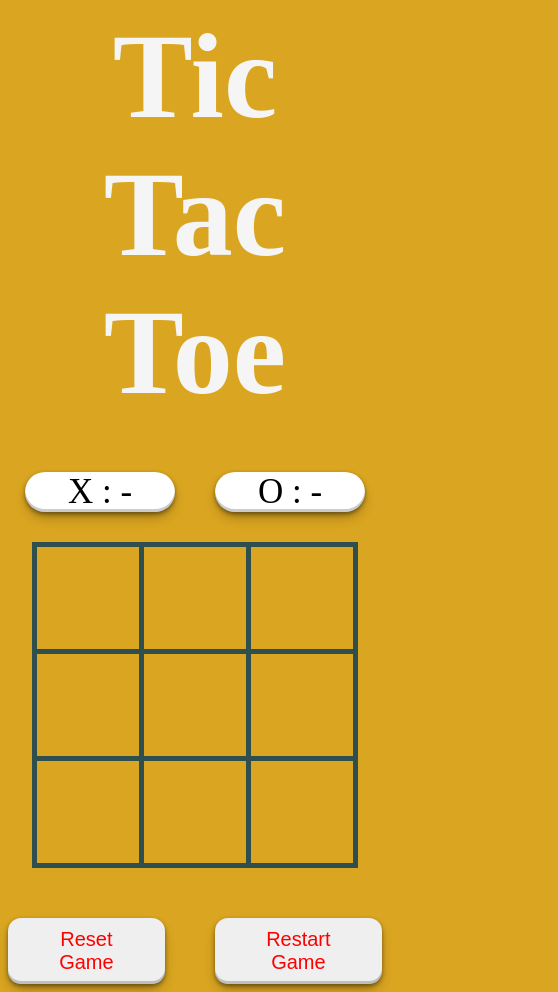
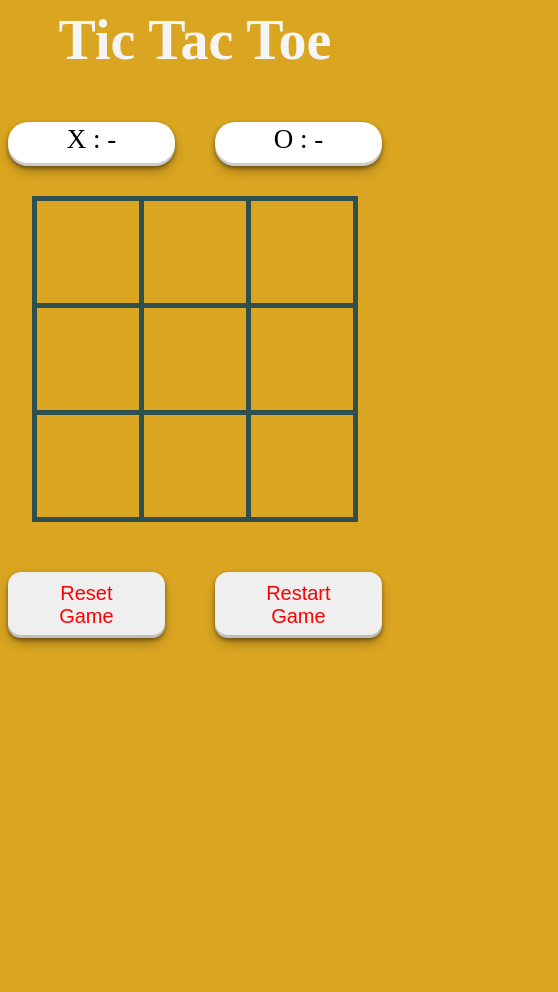
Before and after one commit to Vikashkumawat979/Tic_Tac_Toe, a plain HTML site: page index.html in a window 390 px wide. Both pictures are taken after a click on the button "Start without Name". Shown: the whole page, 558 px wide, since content can reach past the window. After the commit the page ends 844 px from the top, so only its background shows below. Drawn offline with Linux system fonts and the light colour scheme.

Commit message:
code changes for responsive UI

```diff
--- a/css/style.css
+++ b/css/style.css
@@ -1,21 +1,25 @@
-body{
-    background-color:goldenrod;
-    background-size:100vw 100vh;
+body {
+    background-color: goldenrod;
+    background-size: 100vw 100vh;
     background-repeat: no-repeat;
 }
-.TicTacToe{
+
+.TicTacToe {
     font-size: 60px;
     text-align: center;
-    color:whitesmoke;
+    color: whitesmoke;
 }
-.TicTacToe h1{
+
+.TicTacToe h1 {
     margin: 0px;
 }
-.maindiv{
+
+.maindiv {
     text-align: center;
 
 }
-.Players{
+
+.Players {
     font-size: 30px;
     color: darkslategrey;
     margin-top: 30px;
@@ -23,82 +27,97 @@ body{
 
 
 }
-.Players input{
+
+.Players input {
     border: 1px solid darkolivegreen;
     outline: none;
     font-size: 20px;
     width: 240px;
 
 }
-#name1{
+
+#name1 {
     color: brown;
-    font-weight:bold;
+    font-weight: bold;
 }
-#name2{
+
+#name2 {
     color: brown;
-    font-weight:bold;
+    font-weight: bold;
 
 }
-.button0 button{
+
+.button0 button {
     border: none;
     font-size: 20px;
-    color:  red;
+    color: red;
     padding: 10px;
     padding-left: 30px;
     padding-right: 30px;
     border-radius: 13px;
 }
-#Start{
-    box-shadow: rgba(0, 0, 0, 0.4) 0px 2px 4px, rgba(0, 0, 0, 0.3) 0px 7px 13px -3px, rgba(0, 0, 0, 0.2) 0px -3px 0px inset;
-}
-#without{
+
+#Start {
     box-shadow: rgba(0, 0, 0, 0.4) 0px 2px 4px, rgba(0, 0, 0, 0.3) 0px 7px 13px -3px, rgba(0, 0, 0, 0.2) 0px -3px 0px inset;
 }
 
-#game-div{
+#without {
+    box-shadow: rgba(0, 0, 0, 0.4) 0px 2px 4px, rgba(0, 0, 0, 0.3) 0px 7px 13px -3px, rgba(0, 0, 0, 0.2) 0px -3px 0px inset;
+}
+
+#game-div {
     display: none;
 }
-.score{
-     display: flex;
+
+.score {
+    display: flex;
     justify-content: center;
     text-align: center;
     gap: 40px;
     margin-bottom: 30px;
 }
+
 #player1 {
     box-shadow: rgba(0, 0, 0, 0.4) 0px 2px 4px, rgba(0, 0, 0, 0.3) 0px 7px 13px -3px, rgba(0, 0, 0, 0.2) 0px -3px 0px inset;
     border-radius: 20px;
     outline: none;
-    font-size: 35px;
-    width: 150px;
+    font-size: 27px;
+    width: 250px;
     height: 40px;
+    padding: 2px;
     background-color: white;
 }
+
 #player2 {
     box-shadow: rgba(0, 0, 0, 0.4) 0px 2px 4px, rgba(0, 0, 0, 0.3) 0px 7px 13px -3px, rgba(0, 0, 0, 0.2) 0px -3px 0px inset;
     border-radius: 20px;
     outline: none;
-    font-size: 35px;
+    font-size: 27px;
     height: 40px;
-    width: 150px;
+    width: 250px;
+    padding: 2px;
     background-color: white;
 }
-.game-table{
+
+.game-table {
     display: flex;
     justify-content: center;
     text-align: center;
 
 
 }
-.row td{
+
+.row td {
     border: 5px solid darkslategray;
 }
-.full-table{
-    border-collapse:collapse;
+
+.full-table {
+    border-collapse: collapse;
 
 
 }
-.div{
+
+.div {
     color: whitesmoke;
     height: 100px;
     width: 100px;
@@ -106,38 +125,65 @@ body{
     font-family: cursive;
     font-weight: bold;
 }
-.last-button button{
+
+.last-button button {
     font-size: 20px;
-    color:  red;
+    color: red;
     padding: 10px;
     padding-left: 30px;
     padding-right: 30px;
     border-radius: 13px;
 }
-.last-button{
+
+.last-button {
     margin-top: 50px;
     display: flex;
     justify-content: center;
     gap: 50px;
 }
-#Reset{
-    border:none;
+
+#Reset {
+    border: none;
     box-shadow: rgba(0, 0, 0, 0.4) 0px 2px 4px, rgba(0, 0, 0, 0.3) 0px 7px 13px -3px, rgba(0, 0, 0, 0.2) 0px -3px 0px inset;
 
 }
-#Restart{
+
+#Restart {
     border: none;
     box-shadow: rgba(0, 0, 0, 0.4) 0px 2px 4px, rgba(0, 0, 0, 0.3) 0px 7px 13px -3px, rgba(0, 0, 0, 0.2) 0px -3px 0px inset;
 }
-.row :hover{
+
+.row :hover {
     background-color: burlywood;
 
     cursor: pointer;
 }
-#winner{
+
+#winner {
 
     height: 50px;
     width: 550px;
     margin: auto;
     font-size: 40px;
 }
+
+@media screen and (max-width: 768px) {
+    .TicTacToe h1 {
+        font-size: 56px;
+    }
+
+    .button0 {
+        margin-top: 80px;
+    }
+
+    .Players {
+        margin-top: 50px;
+    }
+
+    #winner {
+        height: 50px;
+        width: 100%;
+        margin: auto;
+        font-size: 40px;
+    }
+}
--- a/index.html
+++ b/index.html
@@ -5,7 +5,7 @@
     <meta charset="UTF-8">
     <meta name="viewport" content="width=device-width, initial-scale=1.0">
     <title>Document</title>
-    <link rel="stylesheet" href="css\style.css">
+    <link rel="stylesheet" href="./css/style.css">
 </head>
 
 <body>
@@ -59,7 +59,7 @@
             <button id="Restart" onclick="restart()">Restart Game</button>
         </div>
     </div>
-    <script src="/js/index.js"></script>
+    <script src="./js/index.js"></script>
 </body>
 
 </html>
--- a/js/index.js
+++ b/js/index.js
@@ -236,7 +236,7 @@ function reset() {
 
     // remove winning pattern and X or O
     for (var i = 0; i < state.length; i++) {
-        document.getElementById(i).style.backgroundColor = "#goldenrod";
+        document.getElementById(i).style.backgroundColor = "goldenrod";
         document.getElementById(i).innerText = "";
          document.getElementById(i).style.color = "white";
     }
```
